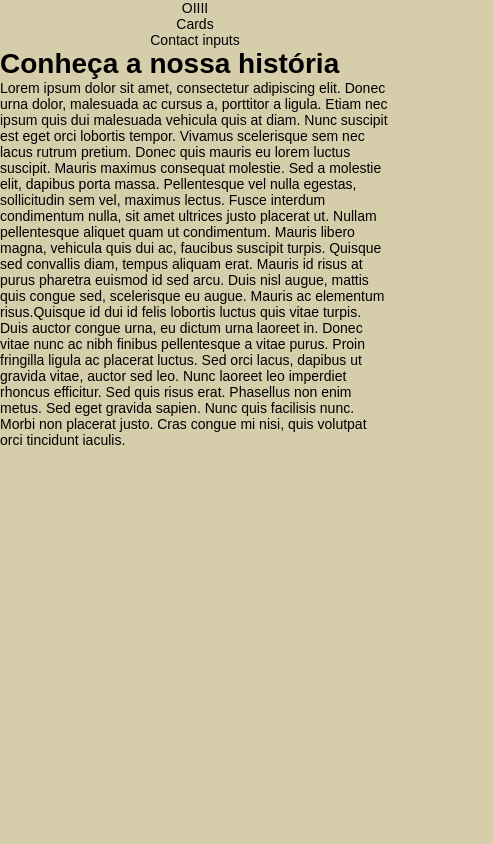
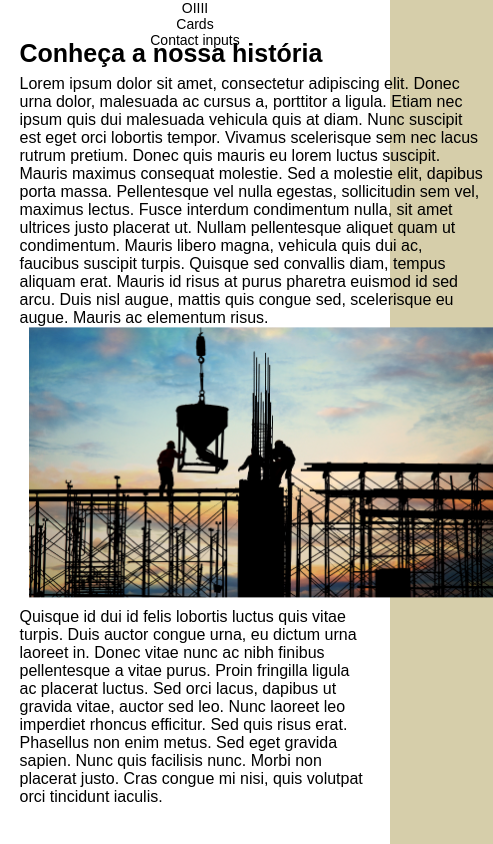
Before and after one commit to cpejr/IZT-web-frontend, a React (Vite) app: page / in a window 390 px wide. Shown: the whole page, 493 px wide, since content can reach past the window. Built offline with nearby package versions, Linux system fonts and the light colour scheme.

Commit message:
feat: "about us" part created and almost responsive

```diff
--- a/src/pages/Home/Home.jsx
+++ b/src/pages/Home/Home.jsx
@@ -1,6 +1,13 @@
 import React from 'react';
 import { Carousel } from '../../components/features';
-import { Container } from './Styles';
+import {
+  AboutUs,
+  Container,
+  OurHistory,
+  OurHistoryTitle,
+  Picture,
+} from './Styles';
+import Image from '../../assets/imagemDaEmpresa.png';
 
 function Home() {
   return (
@@ -8,9 +15,9 @@ function Home() {
       <Carousel />
       <div>Cards</div>
       <div>Contact inputs</div>
-      <div>
-        <h1>Conheça a nossa história</h1>
-        <text>
+      <AboutUs>
+        <OurHistoryTitle>Conheça a nossa história</OurHistoryTitle>
+        <OurHistory>
           Lorem ipsum dolor sit amet, consectetur adipiscing elit. Donec urna
           dolor, malesuada ac cursus a, porttitor a ligula. Etiam nec ipsum quis
           dui malesuada vehicula quis at diam. Nunc suscipit est eget orci
@@ -24,8 +31,9 @@ function Home() {
           diam, tempus aliquam erat. Mauris id risus at purus pharetra euismod
           id sed arcu. Duis nisl augue, mattis quis congue sed, scelerisque eu
           augue. Mauris ac elementum risus.
-        </text>
-        <text>
+          <Picture src={Image} alt="enterprise" />
+        </OurHistory>
+        <OurHistory>
           Quisque id dui id felis lobortis luctus quis vitae turpis. Duis auctor
           congue urna, eu dictum urna laoreet in. Donec vitae nunc ac nibh
           finibus pellentesque a vitae purus. Proin fringilla ligula ac placerat
@@ -34,8 +42,8 @@ function Home() {
           Phasellus non enim metus. Sed eget gravida sapien. Nunc quis facilisis
           nunc. Morbi non placerat justo. Cras congue mi nisi, quis volutpat
           orci tincidunt iaculis.
-        </text>
-      </div>
+        </OurHistory>
+      </AboutUs>
     </Container>
   );
 }
--- a/src/pages/Home/Styles.jsx
+++ b/src/pages/Home/Styles.jsx
@@ -6,4 +6,71 @@ export const Container = styled.div`
   display: flex;
   flex-direction: column;
   align-items: center;
+  background-color: white;
+  width: 100%;
+  height: 100%;
 `;
+
+export const AboutUs = styled.div`
+  display: flex;
+  flex-direction: column;
+  justify-content: center;
+  align-items: flex-start;
+  width: 90%;
+  height: 90%;
+  margin-left: 10%;
+  margin-right: 10%;
+  margin-bottom: 1%;
+`;
+
+export const OurHistoryTitle = styled.h1`
+  color: black;
+  font-family: ${Fonts.montserrat};
+  font-weight: 600;
+  font-style: normal;
+  font-size: 36px;
+  margin-bottom: 2%;
+
+  @media (max-width: 485px) {
+    font-size: 30px;
+  }
+
+  @media (max-width: 410px) {
+    font-size: 25px;
+  }
+
+  @media (max-width: 337px) {
+    font-size: 20px;
+  }
+`;
+
+export const OurHistory = styled.div`
+  display: flex;
+  flex-direction: row;
+  color: black;
+  font-family: ${Fonts.montserrat};
+  font-weight: 400;
+  font-size: 20px;
+  margin-bottom: 3%;
+
+  @media (max-width: 1100px) {
+    flex-wrap: wrap;
+  }
+
+  @media (max-width: 485px) {
+    font-size: 18px;
+  }
+
+  @media (max-width: 410px) {
+    font-size: 16px;
+  }
+`;
+
+export const Picture = styled.img`
+  width: 466px;
+  height: 271px;
+  left: 834px;
+  top: 45px;
+  object-fit: scale-down;
+  margin-left: 2%;
+`;
```
Also changed, not shown: src/assets/imagemDaEmpresa.png (added).
